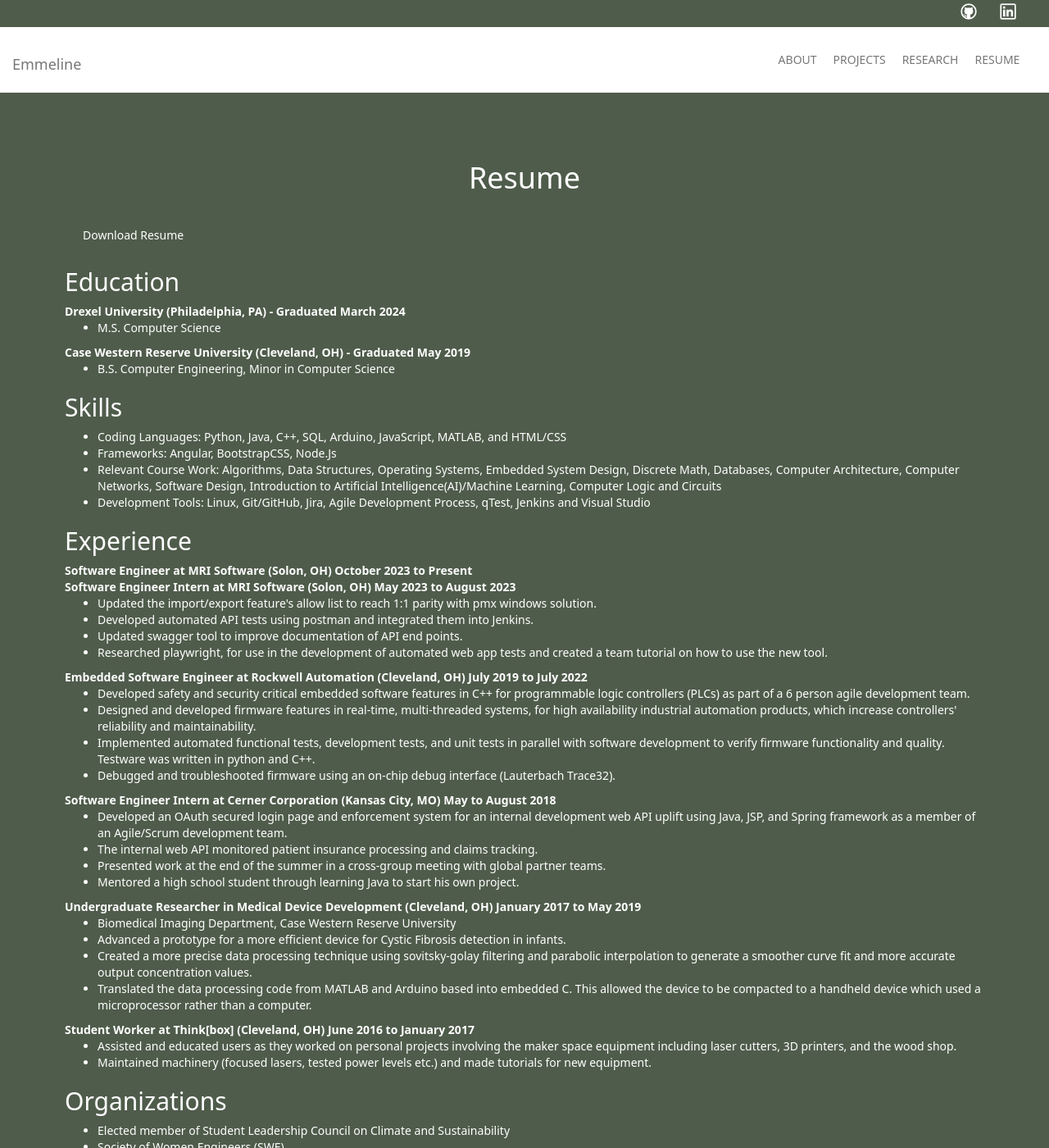
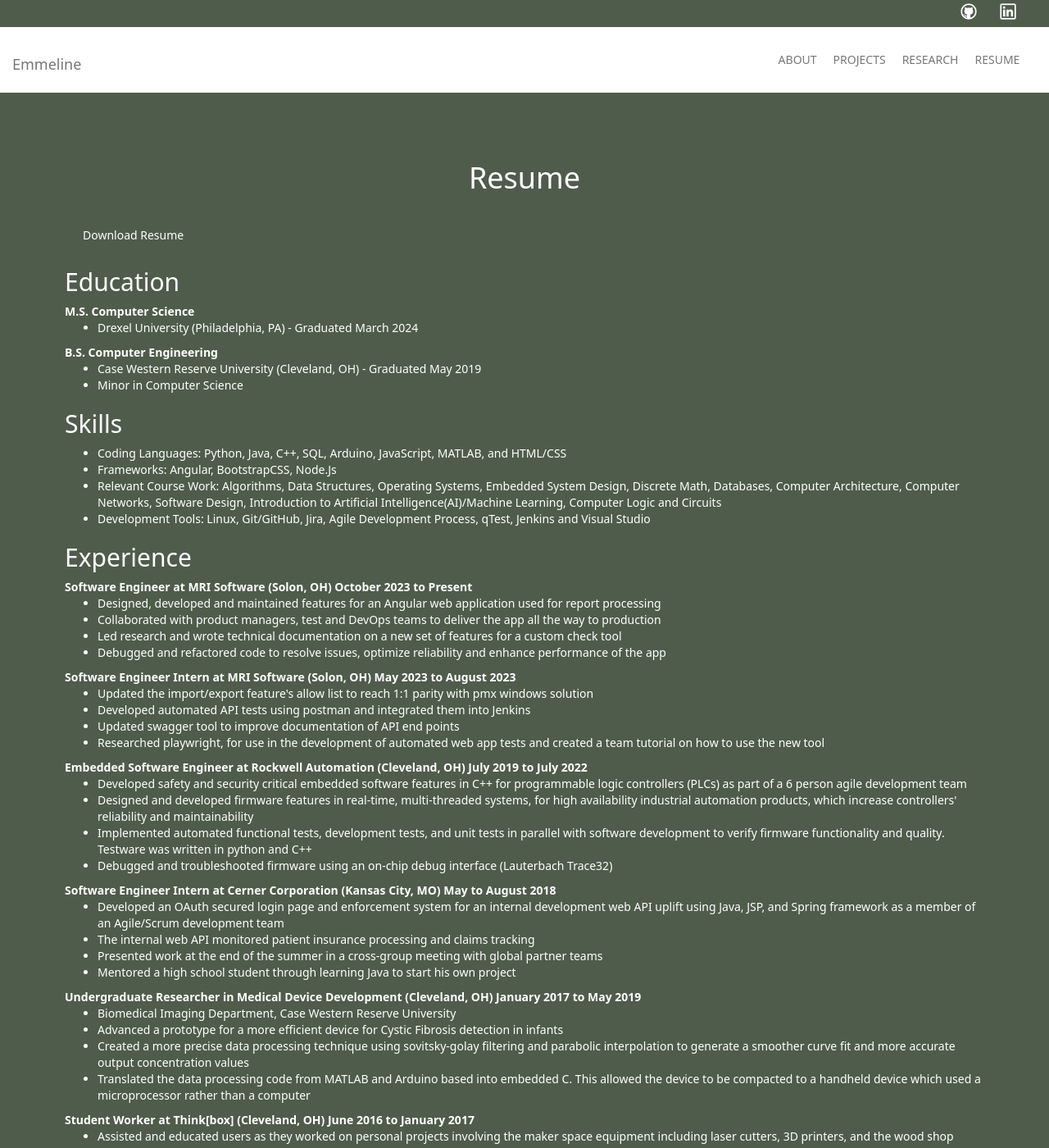
Before and after one commit to emmeline2/emmeline2.github.io, a Jekyll site: the page built from resume/index.html, in a window 1280 px wide and 1400 px high. Shown: the whole window at 82% size. Built offline with Jekyll 4.4.1, drawn with Linux system fonts in a browser that asks for light colours; some of the changed text lies outside the part shown.

Commit message:
update resume

```diff
--- a/resume/index.html
+++ b/resume/index.html
@@ -11,13 +11,14 @@
 
     <h2>Education</h2>
     <DL>
-        <DT>Drexel University (Philadelphia, PA) - Graduated March 2024</DT>
+        <DT>M.S. Computer Science</DT>
         <ul>
-            <li>M.S. Computer Science</li>
+            <li>Drexel University (Philadelphia, PA) - Graduated March 2024</li>
         </ul>
-        <DT>Case Western Reserve University (Cleveland, OH) - Graduated May 2019</DT>
+        <DT>B.S. Computer Engineering</DT>
         <ul>
-            <li>B.S. Computer Engineering, Minor in Computer Science</li>
+            <li>Case Western Reserve University (Cleveland, OH) - Graduated May 2019</li>
+            <li>Minor in Computer Science</li>
         </ul>
     </DL>
 
@@ -32,39 +33,46 @@
     <h2>Experience</h2>
     <DL>
         <DT>Software Engineer at MRI Software (Solon, OH) October 2023 to Present</DT>
+        <ul>
+            <li> Designed, developed and maintained features for an Angular web application used for report processing</li>
+            <li> Collaborated with product managers, test and DevOps teams to deliver the app all the way to production</li>
+            <li> Led research and wrote technical documentation on a new set of features for a custom check tool</li>
+            <li> Debugged and refactored code to resolve issues, optimize reliability and enhance performance of the app</li>
+        </ul>
+
         <DT>Software Engineer Intern at MRI Software (Solon, OH) May 2023 to August 2023</DT>
         <ul>
-            <li>Updated the import/export feature's allow list to reach 1:1 parity with pmx windows solution.</li>
-            <li>Developed automated API tests using postman and integrated them into Jenkins.</li>
-            <li>Updated swagger tool to improve documentation of API end points.</li>
+            <li>Updated the import/export feature's allow list to reach 1:1 parity with pmx windows solution</li>
+            <li>Developed automated API tests using postman and integrated them into Jenkins</li>
+            <li>Updated swagger tool to improve documentation of API end points</li>
             <li>Researched playwright, for use in the development of automated web app tests and created a team
-            tutorial on how to use the new tool.</li>
+            tutorial on how to use the new tool</li>
         </ul>
         <DT>Embedded Software Engineer at Rockwell Automation (Cleveland, OH) July 2019 to July 2022</DT>
         <ul>
-            <li>Developed safety and security critical embedded software features in C++ for programmable logic controllers (PLCs) as part of a 6 person agile development team.</li>
-            <li>Designed and developed firmware features in real-time, multi-threaded systems, for high availability industrial automation products, which increase controllers' reliability and maintainability.</li>
-            <li>Implemented automated functional tests, development tests, and unit tests in parallel with software development to verify firmware functionality and quality. Testware was written in python and C++.</li>
-            <li>Debugged and troubleshooted firmware using an on-chip debug interface (Lauterbach Trace32).</li>
+            <li>Developed safety and security critical embedded software features in C++ for programmable logic controllers (PLCs) as part of a 6 person agile development team</li>
+            <li>Designed and developed firmware features in real-time, multi-threaded systems, for high availability industrial automation products, which increase controllers' reliability and maintainability</li>
+            <li>Implemented automated functional tests, development tests, and unit tests in parallel with software development to verify firmware functionality and quality. Testware was written in python and C++</li>
+            <li>Debugged and troubleshooted firmware using an on-chip debug interface (Lauterbach Trace32)</li>
         </ul>
         <DT>Software Engineer Intern at Cerner Corporation (Kansas City, MO) May to August 2018</DT>
         <ul>
-            <li>Developed an OAuth secured login page and enforcement system for an internal development web API uplift using Java, JSP, and Spring framework as a member of an Agile/Scrum development team.</li>
-            <li>The internal web API monitored patient insurance processing and claims tracking.</li>
-            <li>Presented work at the end of the summer in a cross-group meeting with global partner teams.</li>
-            <li>Mentored a high school student through learning Java to start his own project.</li>
+            <li>Developed an OAuth secured login page and enforcement system for an internal development web API uplift using Java, JSP, and Spring framework as a member of an Agile/Scrum development team</li>
+            <li>The internal web API monitored patient insurance processing and claims tracking</li>
+            <li>Presented work at the end of the summer in a cross-group meeting with global partner teams</li>
+            <li>Mentored a high school student through learning Java to start his own project</li>
         </ul>
         <DT>Undergraduate Researcher in Medical Device Development (Cleveland, OH) January 2017 to May 2019</DT>
         <ul>
             <li>Biomedical Imaging Department, Case Western Reserve University</li>
-            <li>Advanced a prototype for a more efficient device for Cystic Fibrosis detection in infants. </li>
-            <li>Created a more precise data processing technique using sovitsky-golay filtering and parabolic interpolation to generate a smoother curve fit and more accurate output concentration values. </li>
-            <li>Translated the data processing code from MATLAB and Arduino based into embedded C. This allowed the device to be compacted to a handheld device which used a microprocessor rather than a computer.</li>
+            <li>Advanced a prototype for a more efficient device for Cystic Fibrosis detection in infants </li>
+            <li>Created a more precise data processing technique using sovitsky-golay filtering and parabolic interpolation to generate a smoother curve fit and more accurate output concentration values </li>
+            <li>Translated the data processing code from MATLAB and Arduino based into embedded C. This allowed the device to be compacted to a handheld device which used a microprocessor rather than a computer</li>
         </ul>
         <DT>Student Worker at Think[box] (Cleveland, OH) June 2016 to January 2017</DT>
         <ul>
-            <li>Assisted and educated users as they worked on personal projects involving the maker space equipment including laser cutters, 3D printers, and the wood shop.</li>
-            <li>Maintained machinery (focused lasers, tested power levels etc.) and made tutorials for new equipment.</li>
+            <li>Assisted and educated users as they worked on personal projects involving the maker space equipment including laser cutters, 3D printers, and the wood shop</li>
+            <li>Maintained machinery (focused lasers, tested power levels etc.) and made tutorials for new equipment</li>
         </ul>
     </DL>
 
```
Also changed, not shown: 1 other file.
